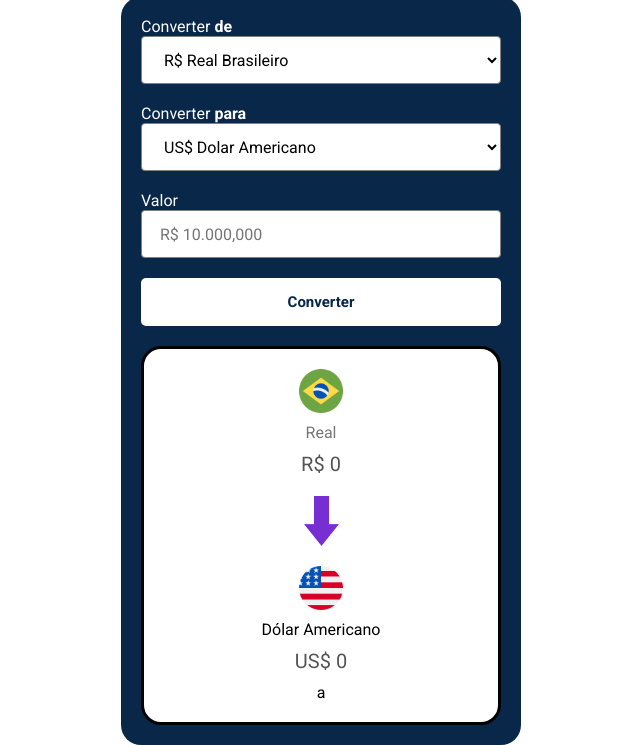
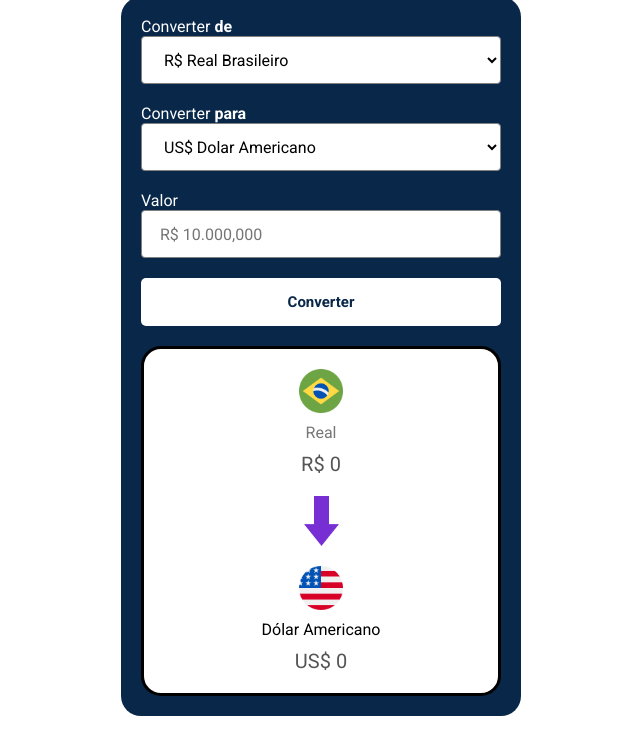
Before and after one commit to annieeh/Conversor, a plain HTML site: page index.html in a window 1280 px wide. Shown: the part 323-1068 px from the top of the page, without its empty margins (319-959 px from the left). After the commit the page ends 1039 px from the top, so only its background shows below. Drawn offline with Linux system fonts and the light colour scheme; a web font is replaced by a local one.

Commit message:
Atualização HTML

```diff
--- a/index.html
+++ b/index.html
@@ -51,7 +51,7 @@
                 <img class="dolarimg" src="./assets/img/imagem/EUA.png" alt="moedaeua">
                 <p class="currency-dolar">Dólar Americano</p>
                 <p class="currency-value">US$ 0</p>
-                a
+
             </div>
 
         </section>
```
